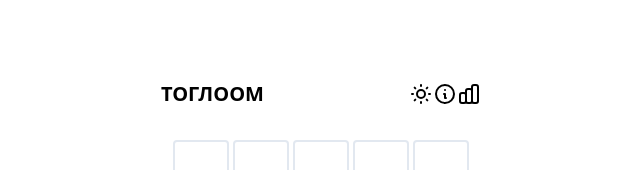
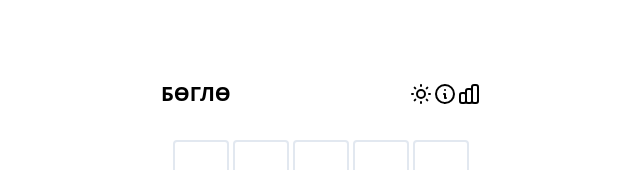
Before and after one commit to Suvd-a/mongolian-wordle, a React (Create React App) app: page / in a window 1280 px wide. Shown: the top 170 px of the page, without its empty margins (319-959 px from the left). Built offline with nearby package versions, Linux system fonts and the light colour scheme.

Commit message:
changed name

```diff
--- a/src/constants/strings.ts
+++ b/src/constants/strings.ts
@@ -1,4 +1,4 @@
-export const GAME_TITLE = 'ТОГЛООМ'
+export const GAME_TITLE = 'БӨГЛӨ'
 
 export const WIN_MESSAGES = ['САЙН БАЙНА!', 'ЗӨВ БАЙНА.', 'ЯГ ЗӨВ!']
 export const GAME_COPIED_MESSAGE = 'Тоглоомыг хууллаа.'
```
Also changed, not shown: 3 other files (tests, documents, lock files or other folders).
